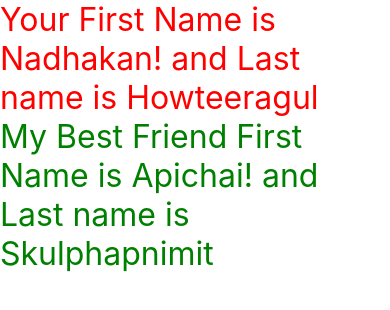
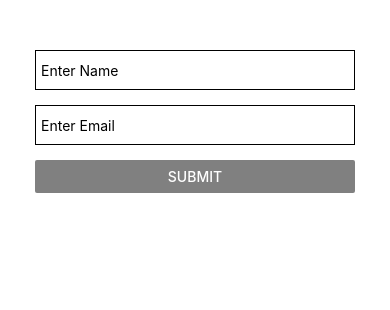
Before and after one commit to Nadhakan/2013211251_ReactNative, a React Native app: screen / in a window 390 px wide. Shown: the top 310 px of the page. Built offline with nearby package versions, Linux system fonts and the light colour scheme.

Commit message:
Practice3

```diff
--- a/App.js
+++ b/App.js
@@ -8,6 +8,9 @@ import CustomComponent from "./components/CustomComponent";
 import Logo from "./components/Logo";
 import LotsOfGreeting from "./components/LotsOfGreeting";
 import Practice2 from "./components/Practice2";
+import Count from "./components/Count";
+import Textinput1 from "./components/Textinput1";
+import Practice3 from "./components/Practice3";
 
 const App = () => {
   return (
@@ -19,9 +22,18 @@ const App = () => {
       {/* <CustomComponent/> */}
       {/* <Logo/> */}
       {/* <LotsOfGreeting/> */}
-      <Practice2/>
+      {/* <Practice2/> */}
+      {/* <Count num={2} title='click'/> */}
+      {/* <Textinput1/> */}
+      <Practice3/>
     </View>
   );
 };
 
+const styles = StyleSheet.create(
+  {
+      container:{flex:1 , justifyContent:'center', alignItems:'center'}
+  }
+)
+
 export default App;
--- /dev/null
+++ b/components/Count.js
@@ -0,0 +1,32 @@
+import { View, Text, Button, StyleSheet } from 'react-native'
+import React , {useEffect, useState} from 'react'
+
+const Count = ({num,title}) => {
+
+    // const {num,title} = props; Form2
+
+    const [count,setCount] = useState(num);
+    // const [count,setCount] = useState(props.num); {/*Form1*/}
+
+   /* useEffect(()=> {
+        console.log('use effect1')
+     })
+
+     useEffect(()=> {
+        console.log('use effect2')
+     },[count])
+
+     useEffect(()=> {
+        console.log('use effect3')
+     },[]) */
+
+    return (
+    <View>
+      {/* <Text>{props.title} : {count}</Text> */} {/*Form1*/}
+      <Text>{title} : {count}</Text>
+      <Button title='Click Me' onPress={()=>setCount(count + 1)}/>
+    </View>
+  )
+}
+
+export default Count
--- /dev/null
+++ b/components/Practice3.js
@@ -0,0 +1,69 @@
+import {
+  View,
+  Text,
+  StyleSheet,
+  SafeAreaView,
+  TextInput,
+  Button,
+} from "react-native";
+import React, { useState } from "react";
+
+const Practice3 = () => {
+  const checkTextInput = () => {
+    //Check for the Name TextInput
+    console.log(!name.trim())
+    if (!name.trim()) {
+      alert("Please Enter Name");
+      return;
+      //Check for the Email TextInput
+    } else if (!email.trim()) {
+      alert("Please Enter Email");
+      return;
+      //Checked Successfully
+    } else alert("Success");
+    return;
+  };
+
+  const [name, setName] = useState("");
+  const [email, setEmail] = useState("");
+
+  return (
+    <SafeAreaView style={{ flex: 1 }}>
+      <View style={styles.container}>
+        <TextInput
+          placeholder="Enter Name"
+          style={styles.textInputStyle}
+          value={name}
+          onChangeText={(name) => {
+            setName(name);
+          }}
+        />
+        <TextInput
+          placeholder="Enter Email"
+          style={{ marginBottom: 15, ...styles.textInputStyle }}
+          value={email}
+          onChangeText={(email) => {
+            setEmail(email);
+          }}
+        />
+        <Button title="Submit" color="grey" onPress={checkTextInput}/>
+      </View>
+    </SafeAreaView>
+  );
+};
+
+export default Practice3;
+
+const styles = StyleSheet.create({
+  container: {
+    flex: 1,
+    padding: 35,
+  },
+  textInputStyle: {
+    width: "100%",
+    height: 40,
+    paddingHorizontal: 5,
+    borderWidth: 0.5,
+    marginTop: 15,
+  },
+});
--- /dev/null
+++ b/components/Textinput1.js
@@ -0,0 +1,37 @@
+import { View, Text, StyleSheet, SafeAreaView, TextInput, Button } from 'react-native'
+import React,{useState} from 'react'
+
+const Textinput1 = () => {
+
+    const[userName,setUsername] = useState('')
+
+  return (
+    <SafeAreaView style= {{flex:1}}>
+        <View style={styles.container}>
+            <Text>Insert any text in below input</Text>
+            <TextInput placeholder='Username' style={styles.input} value={userName} onChangeText = {(userName) => {setUsername (userName)}}/>
+            <Text style={{color:"blue"}}>{userName}</Text>
+        </View>
+    </SafeAreaView>
+  )
+}
+
+export default Textinput1
+
+const styles = StyleSheet.create({
+    container: {
+      flex: 1,
+      alignItems: 'center',
+      marginTop: 20,
+      backgroundColor: '#ffffff',
+    },
+    input: {
+      width: 250,
+      height: 44,
+      padding: 10,
+      marginTop: 20,
+      marginBottom: 10,
+      backgroundColor: '#e8e8e8'
+    },
+    }
+  );
```
